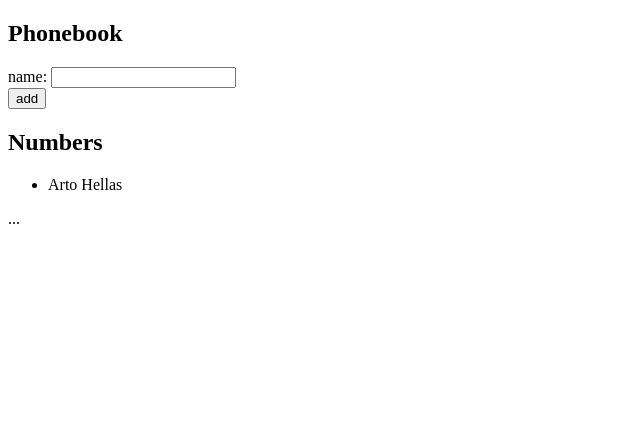
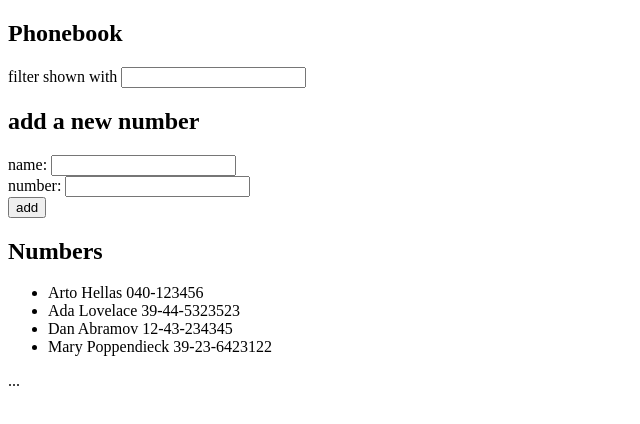
Before and after one commit to gurramnikhil4/FullStackOpen, a React (Vite) app in the folder part2/phonebook/: page / in a window 1280 px wide. Shown: the top 424 px of the page, without its empty margins (0-640 px from the left). Built offline with nearby package versions, Linux system fonts and the light colour scheme.

Commit message:
Ex 2.9 Implement Search

```diff
--- a/part2/phonebook/src/App.jsx
+++ b/part2/phonebook/src/App.jsx
@@ -2,10 +2,23 @@ import { useState } from 'react'
 
 const App = () => {
   const [persons, setPersons] = useState([
-    { name: 'Arto Hellas' }
+    { name: 'Arto Hellas', number: '040-123456', id: 1 },
+    { name: 'Ada Lovelace', number: '39-44-5323523', id: 2 },
+    { name: 'Dan Abramov', number: '12-43-234345', id: 3 },
+    { name: 'Mary Poppendieck', number: '39-23-6423122', id: 4 }
   ])
   const [newName, setNewName] = useState('')
+  const [newNumber, setNewNumber] = useState('')
 
+  const [newSearch, setNewSearch] = useState('')
+
+
+  const handleSearch = (event) =>{
+    setPersons(persons.filter((person)=>{
+      return person.name.toLowerCase().includes(event.target.value.toLowerCase())
+    }));
+    setNewSearch(event.target.value);
+  }
 
 const handleSubmit = (event)=>{
   event.preventDefault();
@@ -15,19 +28,30 @@ const handleSubmit = (event)=>{
   else{
     const newNameObject = {
     name:newName,
+    number:newNumber,
     }
   setPersons(persons.concat(newNameObject))
   }
   setNewName('')
+  setNewNumber('')
 }
 
 
   return (
     <div>
       <h2>Phonebook</h2>
+
+      <label htmlFor="search">filter shown with </label>
+      <input value={newSearch} type="text" id="search" name="toSearch" onChange={handleSearch}/>
+
+
+      <h2>add a new number</h2>
       <form onSubmit={handleSubmit}>
         <div>
           name: <input value={newName} onChange={(event)=>setNewName(event.target.value)}/>
+        </div>
+        <div>
+          number: <input type="number" value={newNumber} onChange={(event)=>setNewNumber(event.target.value)}/>
         </div>
         <div>
           <button type="submit">add</button>
@@ -36,7 +60,7 @@ const handleSubmit = (event)=>{
       <h2>Numbers</h2>
 
       <ul>
-        {persons.map((person)=><li key={person.name}>{person.name}</li>)}
+        {persons.map((person)=><li key={person.name}>{person.name} {person.number}</li>)}
       </ul>
       ...
     </div>
```
